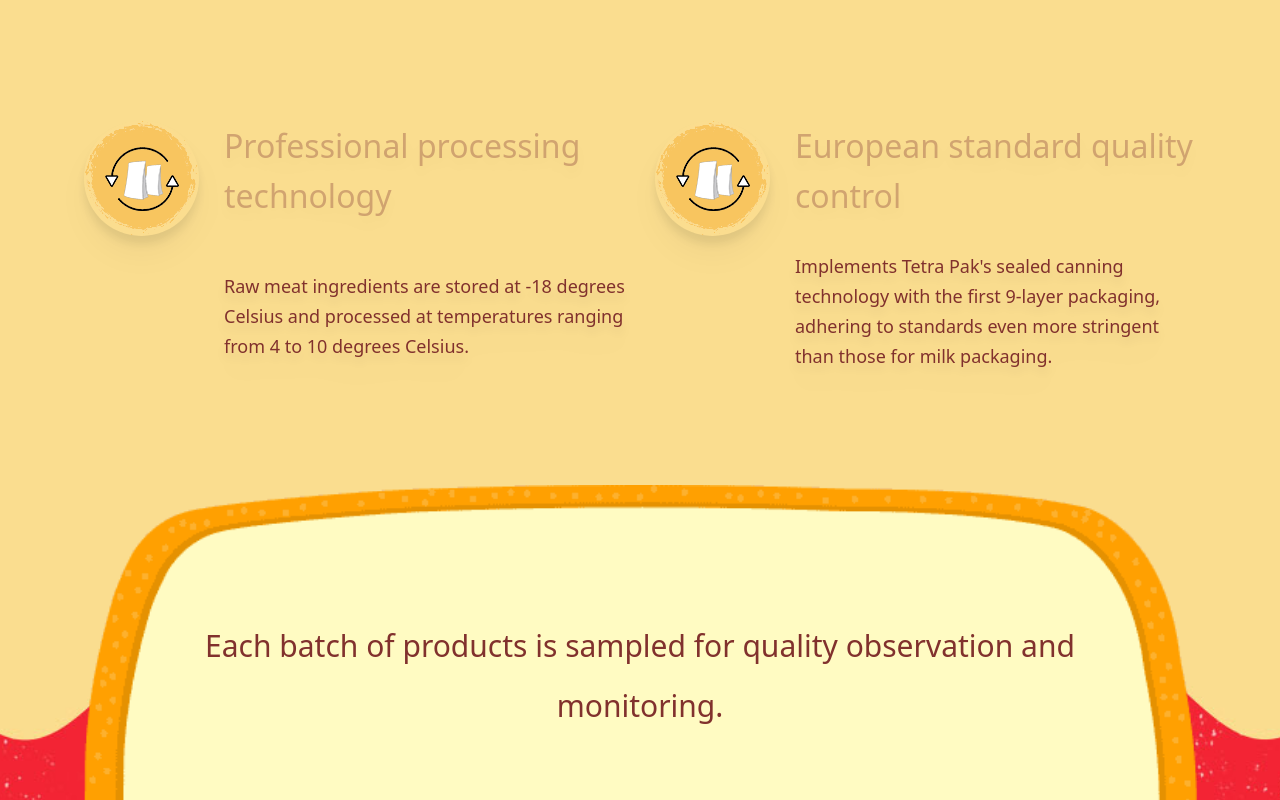
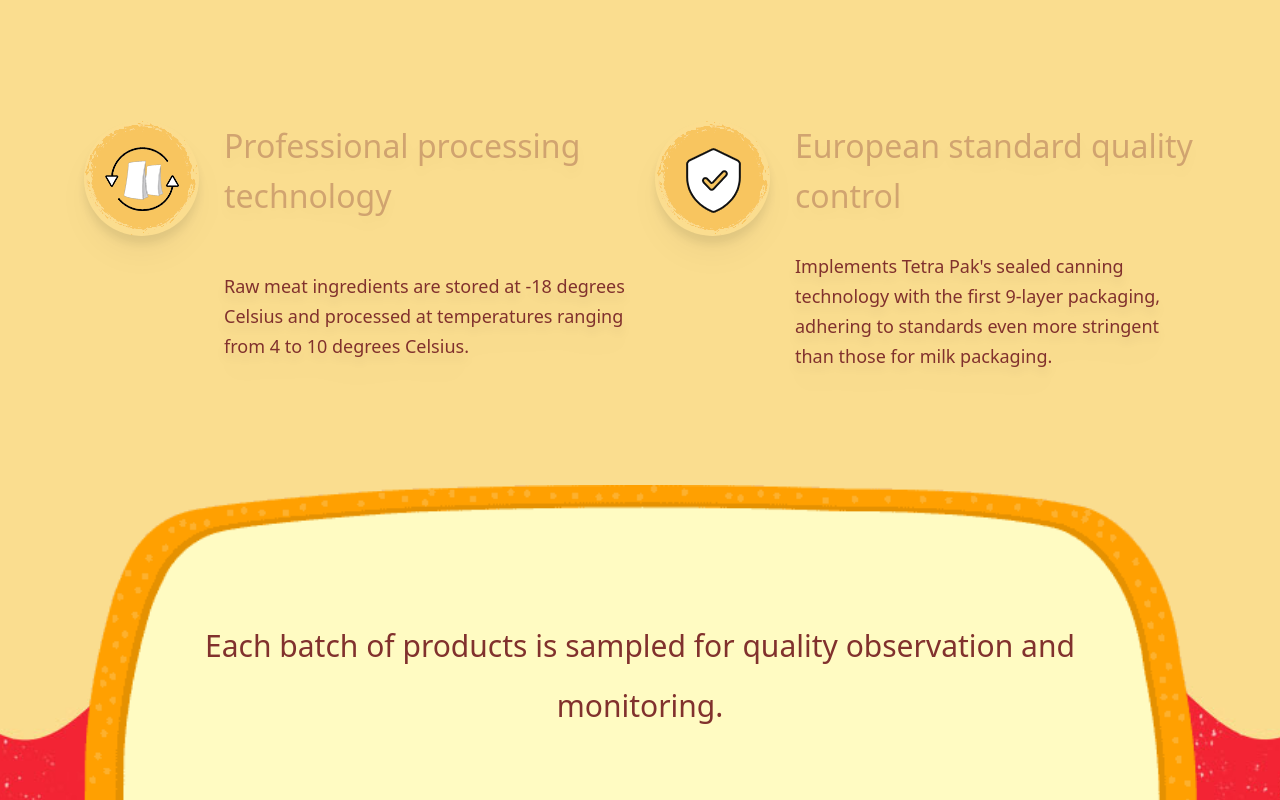
Before and after one commit to sagorahmeed/nature, a React (Create React App) app: page /our-values in a window 1280 px wide. Shown: the part 2040-2840 px from the top of the page. Built offline with nearby package versions, Linux system fonts and the light colour scheme.

Commit message:
updated content for the brands page

```diff
--- a/src/components/Footer.js
+++ b/src/components/Footer.js
@@ -50,7 +50,7 @@ export default function Footer() {
                                     <h2 className="text-[20px] text-[#5d261b] font-medium leading-[20px]">Brand story</h2>
                                     <ul className="space-y-[10px] pt-[25px]">
                                         <li><Link to='/about' className="text-[#5d261b] leading-[22px]">About Us</Link></li>
-                                        <li><Link to='/our-values' className="text-[#5d261b] leading-[22px]">Our Capacity</Link></li>
+                                        <li><Link to='/our-values' className="text-[#5d261b] leading-[22px]">Our Values</Link></li>
                                     </ul>
                                 </div>
                                 <div className="col-span-4">
--- a/src/pages/Brand.js
+++ b/src/pages/Brand.js
@@ -169,7 +169,7 @@ export default function Quality() {
                   </div>
                   <div>
                     <div className='sm:flex gap-[25px] w-full items-start sm:pb-0 pb-[30px]'>
-                      <img src='/image/quality/15758802198355aypo3.png' className='rounded-full' alt='img' />
+                      <img src='/image/15758802390438kou8i.png' className='rounded-full' alt='img' />
                       <div>
                         <div className='relative lg:text-[32px] text-[28px] leading-[50px] text-[rgba(129,49,50,0.33)] w-full block'>
                           European standard quality control
```
Also changed, not shown: public/image/15758802390438kou8i.png (added), 1 other file (tests, documents, lock files or other folders).
